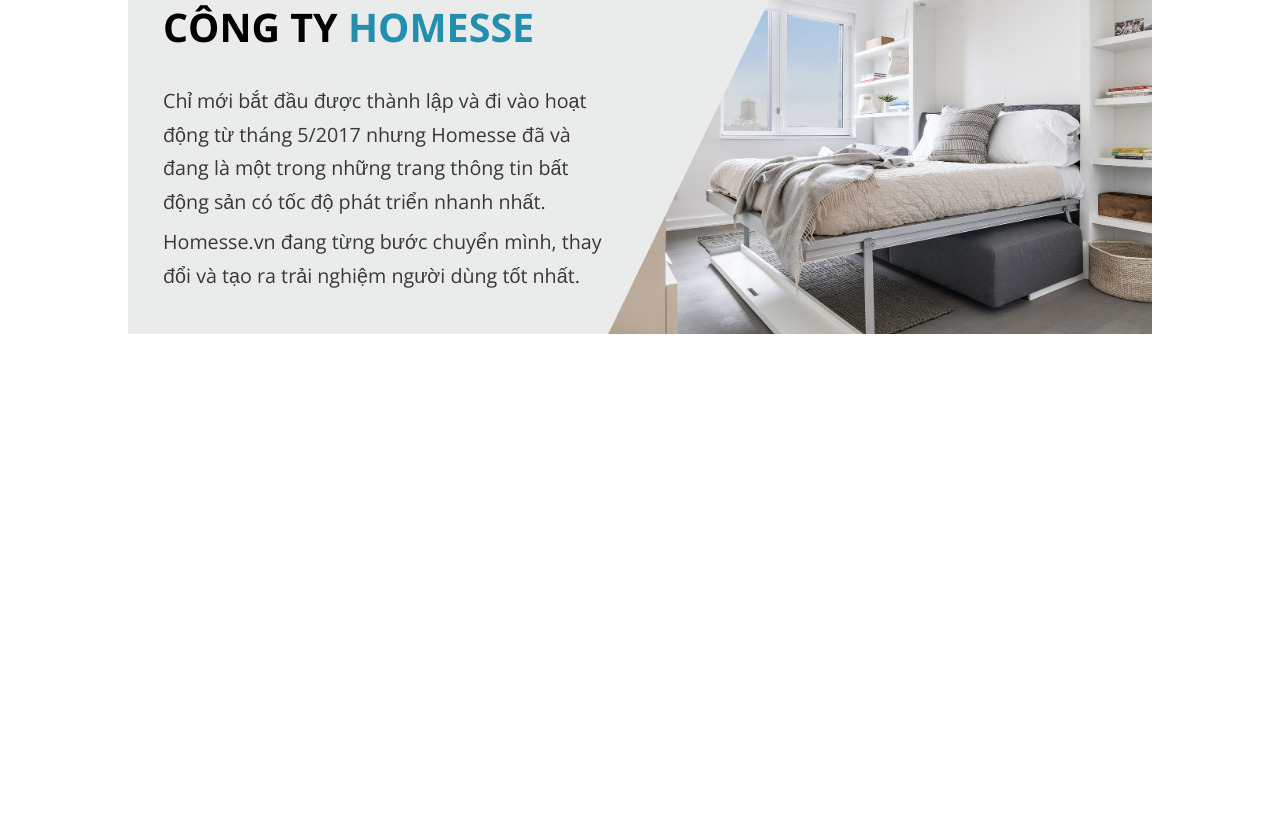
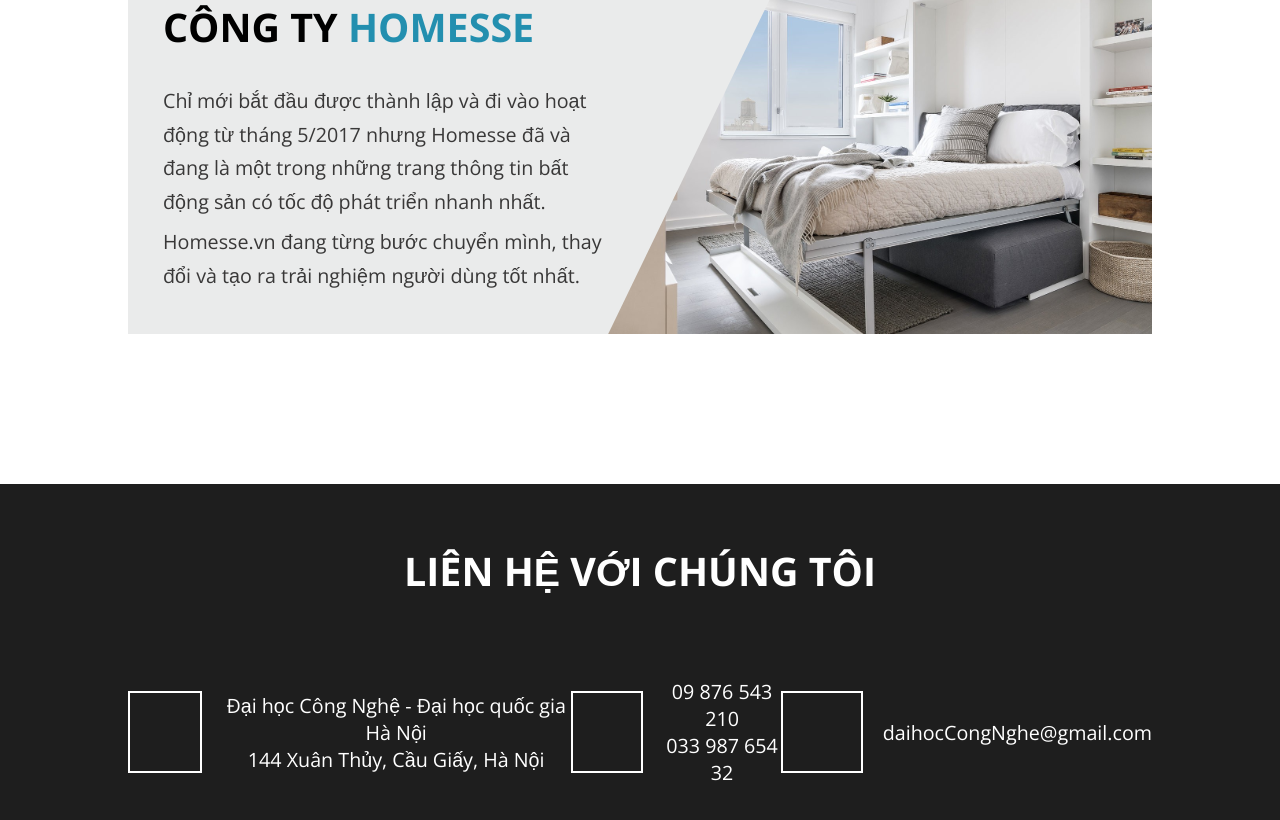
Before and after one commit to Trang2711/homesse-frontend, a React (Create React App) app: page / in a window 1280 px wide. Shown: the part 2783-3603 px from the top of the page. Before the commit the page ends 3267 px from the top, so only its background shows below. Built offline with nearby package versions, Linux system fonts and the light colour scheme.

Commit message:
footer completed

```diff
--- a/package.json
+++ b/package.json
@@ -35,5 +35,8 @@
       "last 1 firefox version",
       "last 1 safari version"
     ]
-  }
+  },
+  "emmet.includeLanguages": {
+    "javascript": "javascriptreact"
+ }
 }
--- a/src/App.js
+++ b/src/App.js
@@ -3,7 +3,8 @@
 import BasicSearch from './components/basic_search/search';
 import Features from './components/features/features';
 import Post from './components/post/post';
-import AboutUs from './components/about_us/about_us'
+import AboutUs from './components/about_us/about_us';
+import Footer from './components/footer/footer';
 
 function App() {
   return (
@@ -46,6 +47,7 @@
           area="25 m2" />
       </div>
       <AboutUs/>
+      <Footer/>
     </div>
   );
 }
--- /dev/null
+++ b/src/components/footer/footer.js
@@ -0,0 +1,41 @@
+import './footer.scss'
+
+function Footer() {
+    return (
+        <div className="footer">
+            <span className="footer__header">LIÊN HỆ VỚI CHÚNG TÔI</span>
+            <div className="footer__container">
+                <div className="footer-contact__inner place">
+                    <div className="footer-contact__icon">
+                        <i className="fal fa-map-marker-alt"></i>
+                    </div>
+                    <div className="footer-contact__description">
+                        Đại học Công Nghệ - Đại học quốc gia Hà Nội <br />
+                        144 Xuân Thủy, Cầu Giấy, Hà Nội
+                    </div>
+                </div>
+
+                <div className="footer-contact__inner phone">
+                    <div className="footer-contact__icon">
+                        <i className="fal fa-phone-alt"></i>
+                    </div>
+                    <div className="footer-contact__description">
+                        09 876 543 210 <br />
+                        033 987 654 32
+                    </div>
+                </div>
+
+                <div className="footer-contact__inner email">
+                    <div className="footer-contact__icon">
+                        <i className="fal fa-envelope"></i>
+                    </div>
+                    <div className="footer-contact__description">
+                        daihocCongNghe@gmail.com
+                    </div>
+                </div>
+            </div>
+        </div>
+    )
+}
+
+export default Footer;
--- /dev/null
+++ b/src/components/footer/footer.scss
@@ -0,0 +1,36 @@
+.footer {
+    background-color: rgba(21, 21, 21, 0.96);
+    color: white;
+    font-family: 'Open Sans', sans-serif;
+    padding-top: 60px;
+    text-align: center;
+}
+
+.footer__header {
+    font-size: 2rem;
+    font-weight: 700;
+}
+.footer__container {
+    width: 80%;
+    margin: auto;
+    padding: 80px 0;
+    display: flex;
+    justify-content: space-between;
+    align-items: center;
+}
+.footer-contact__inner{
+    display: inline-flex;
+    align-items: center;
+}
+.footer-contact__icon {
+    width: 58px;
+    height: 58px;
+    border: 2px solid white;
+    padding: 10px;
+    margin-right: 20px;
+    text-align: center;
+    font-size: 1.9rem;
+}
+.footer-contact__description{
+    font-size: 1rem;
+}
```
Also changed, not shown: 1 other file (tests, documents, lock files or other folders).
